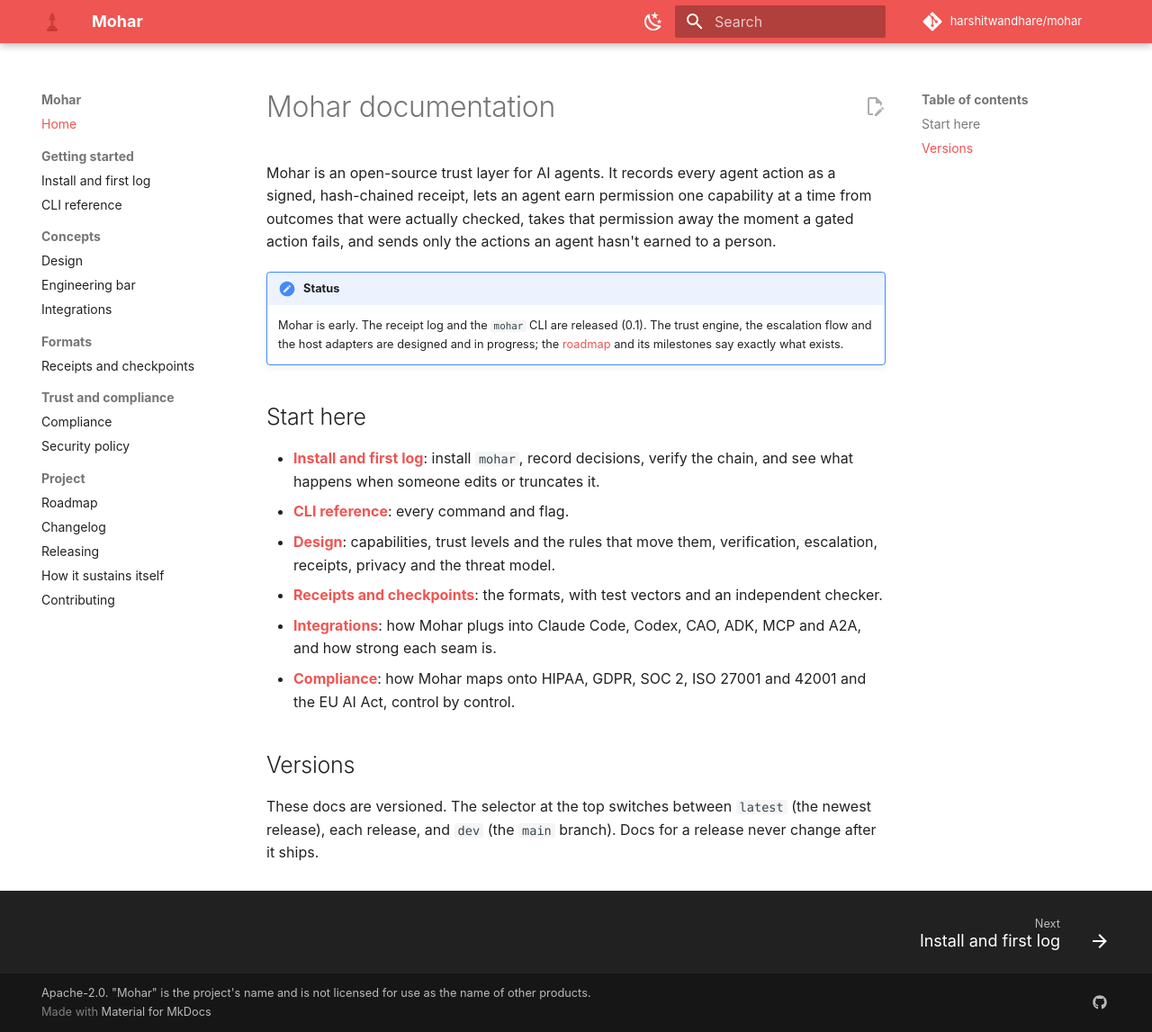
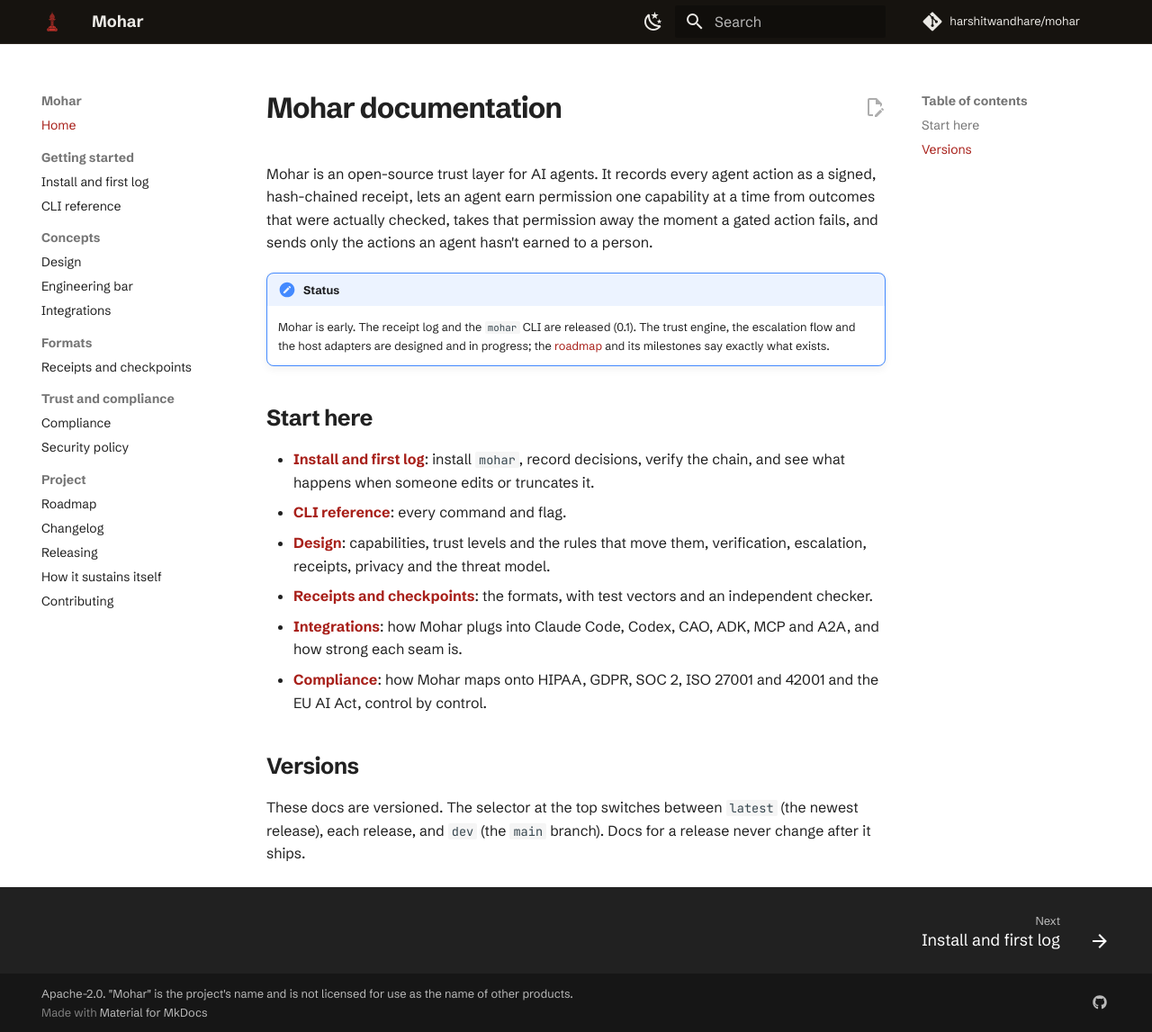
Before and after one commit to harshitwandhare/mohar, an MkDocs documentation site: the page built from docs/index.md, in a window 1280 px wide and 1147 px high. Shown: the whole window at 90% size. Built offline with MkDocs 1.6.1 and Material for MkDocs 9.7.7, drawn with Linux system fonts in a browser that asks for light colours; comment, search, counter and statistics services are not loaded; the version menu is left out.

Commit message:
docs: use mohar's colours and type on the docs site (#76)
* docs: use mohar's colours and type on the docs site

Closes #75

Signed-off-by: Harshit Wandhare <harshitwandhare45@gmail.com>

* docs: match the site's heading weight, header rule and button shape

Signed-off-by: Harshit Wandhare <harshitwandhare45@gmail.com>

---------

Signed-off-by: Harshit Wandhare <harshitwandhare45@gmail.com>

```diff
--- /dev/null
+++ b/docs/stylesheets/extra.css
@@ -0,0 +1,29 @@
+/* Mohar's palette and type, matched to the landing page: ink ground, vermilion accent. */
+:root {
+  --md-primary-fg-color: #16130f;
+  --md-primary-fg-color--light: #221d17;
+  --md-primary-fg-color--dark: #0c0a08;
+  --md-primary-bg-color: #ebe9e5;
+  --md-accent-fg-color: #c2312a;
+  --md-text-font: "Schibsted Grotesk";
+}
+[data-md-color-scheme="slate"] {
+  --md-default-bg-color: #16130f;
+  --md-default-fg-color: #ebe9e5;
+  --md-typeset-a-color: #e0574d; /* 4.97:1 on the dark ground */
+  --md-code-bg-color: #0c0a08;
+}
+[data-md-color-scheme="default"] {
+  --md-typeset-a-color: #a8201a;
+}
+.md-header__title { font-weight: 800; }
+
+/* Headings and chrome in the landing page's weight and spacing. */
+.md-header { box-shadow: none; border-bottom: 1px solid #2e2721; }
+.md-typeset h1 { color: var(--md-default-fg-color); font-weight: 800; letter-spacing: -0.03em; }
+.md-typeset h2 { font-weight: 800; letter-spacing: -0.02em; }
+.md-typeset h3 { font-weight: 800; }
+.md-typeset .admonition, .md-typeset details { border-radius: 8px; }
+.md-typeset pre > code { border-radius: 8px; }
+.md-typeset .md-button { border-radius: 6px; font-weight: 500; }
+.md-typeset .md-button--primary { background-color: #c2312a; border-color: #c2312a; color: #fff; }
--- a/mkdocs.yml
+++ b/mkdocs.yml
@@ -13,19 +13,21 @@
   palette:
     - media: "(prefers-color-scheme: dark)"
       scheme: slate
-      primary: red
-      accent: red
+      primary: custom
+      accent: custom
       toggle:
         icon: material/weather-sunny
         name: Light mode
     - media: "(prefers-color-scheme: light)"
       scheme: default
-      primary: red
-      accent: red
+      primary: custom
+      accent: custom
       toggle:
         icon: material/weather-night
         name: Dark mode
-  font: false
+  font:
+    text: Schibsted Grotesk
+    code: JetBrains Mono
   features:
     - navigation.sections
     - navigation.top
@@ -81,6 +83,9 @@
       base_path: ["."]
       check_paths: true
 
+extra_css:
+  - stylesheets/extra.css
+
 plugins:
   - search
 
```
